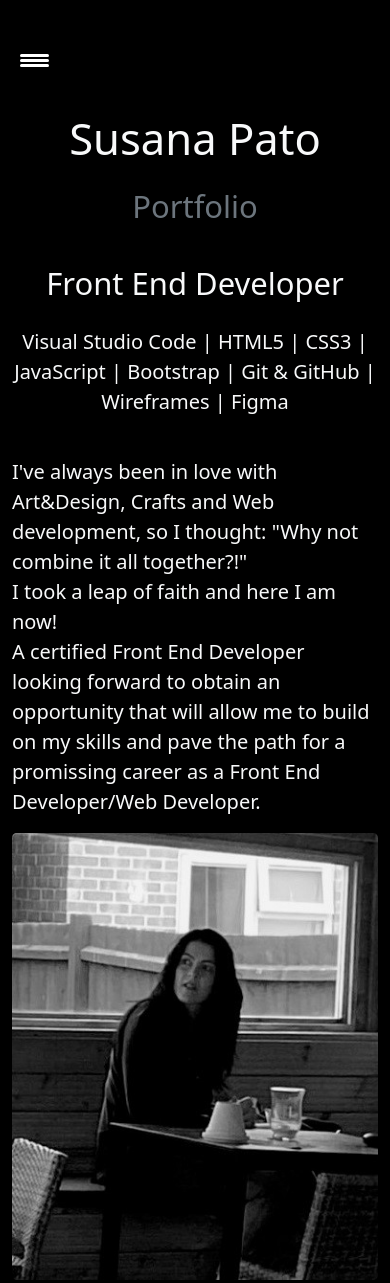
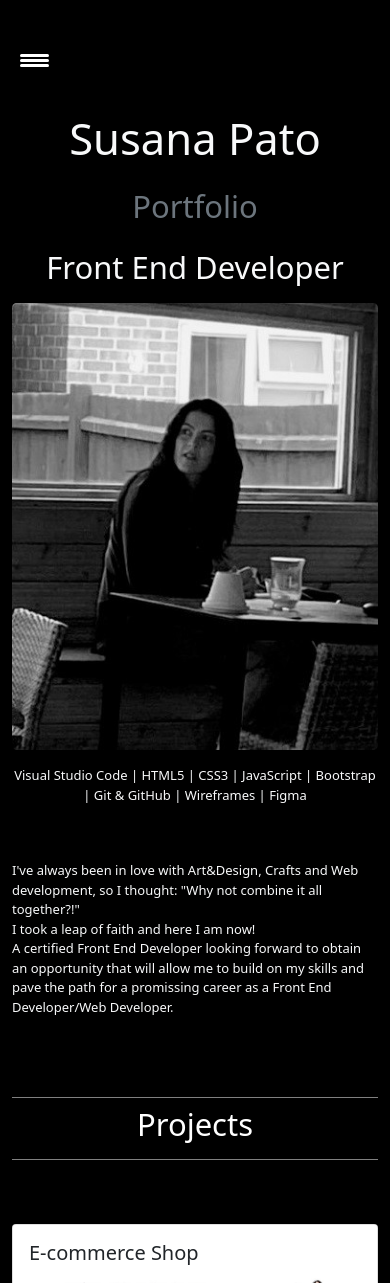
Before and after one commit to Susafp/portfolio, a plain HTML site: page index.html in a window 390 px wide. Shown: the top 1283 px of the page. Drawn offline with nearby package versions, Linux system fonts and the light colour scheme.

Commit message:
img small screen ui update

```diff
--- a/css/styles.css
+++ b/css/styles.css
@@ -118,6 +118,26 @@ body{
     border-bottom: 1px solid gray;
 }
 
+.smallScreenImg{
+    display: none;
+}
+
+@media screen and (max-width: 576px){
+    .smallScreenImg{
+        display: contents;
+    }
+    .skillsText p {
+        margin-top: 1rem;
+        font-size: small;
+    }
+}
+
+@media screen and (max-width: 576px){
+    .biggerScrennImg{
+        display: none;
+    }
+}
+
 
 /*-- accordion --*/
 
--- a/index.html
+++ b/index.html
@@ -45,15 +45,21 @@
                 <div class="col-md-12 col-lg-6 text-center" id="header">
                     <h1 class="display-1 mt-5 text-light">Susana Pato</h1>
                     <h3 class="display-5 p-3 text-muted">Portfolio</h3>
-                    <h4 class="display-5 p-3 text-light">Front End Developer</h4>
-                    <p class="lead text-light">Visual Studio Code | HTML5 | CSS3 | JavaScript | Bootstrap | Git & GitHub | Wireframes | Figma</p><br>
-                    <p class="lead text-light text-start">I've always been in love with Art&Design, Crafts and Web development, so I thought: "Why not combine it all
-                        together?!"<br>I took a leap of faith and here I am now!<br>
-                        A certified Front End Developer looking forward to obtain an opportunity that will allow
-                        me to build on my skills and pave the path for a promissing career as a Front End Developer/Web Developer.
-                    </p>
+                    <h4 class="display-5 pb-2 text-light">Front End Developer</h4>
+                    <!-- small screen img -->
+                    <div class="smallScreenImg col-md-12 col-lg-5 text-center">
+                        <img class="img-fluid rounded-3" src="assets/images/img.jpg" alt="image">
+                    </div>
+
+                    <div class="skillsText">
+                        <p class="hardSkills lead text-light">Visual Studio Code | HTML5 | CSS3 | JavaScript | Bootstrap | Git & GitHub | Wireframes | Figma</p><br>
+                        <p class="lead text-light text-start">I've always been in love with Art&Design, Crafts and Web development, so I thought: "Why not combine it all together?!"<br>I took a leap of faith and here I am now!<br>
+                            A certified Front End Developer looking forward to obtain an opportunity that will allow me to build on my skills and pave the path for a promissing career as a Front End Developer/Web Developer.
+                        </p>
+                    </div>
                 </div>
-                <div class="col-md-12 col-lg-5 text-center">
+                <!-- same/bigger then 576px screen img -->
+                <div class="biggerScrennImg col-md-12 col-lg-5 text-center">
                     <img class="img-fluid rounded-3" src="assets/images/img.jpg" alt="image">
                 </div>
             </div>
@@ -184,7 +190,7 @@
         <!-- WORK & SKILLS-->
         <section class="workSkills container-fluid mt-1 pb-5">
             <div class="row justify-content-between align-items-center">
-                <h5 class="title display-5 p-2 pb-3 text-center text-white">Work & Skills</h5>
+                <h5 class="title display-5 p-2 pb-3 text-center text-white">Work experience & Skills</h5>
                 <!-- SKILLS -->
                 <div class="col-sm-12 col-lg-7 mt-lg-4" id="skills">
                     <h6 class="display-6 pt-3 pb-5 text-center text-white">How all links together</h6>
```
